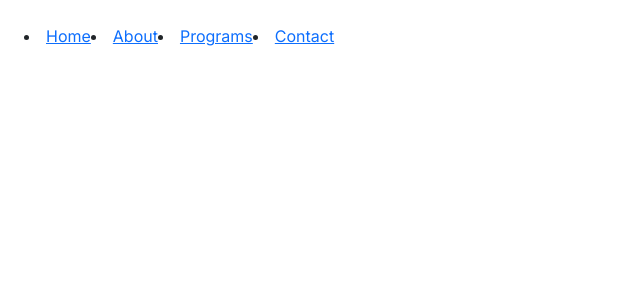
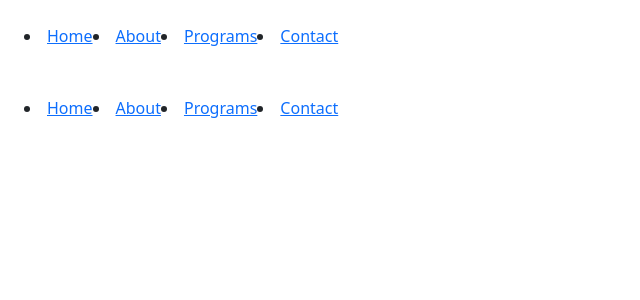
Before and after one commit to vishalsinghdhami/NextJSStaticWebApp, a Next.js app in the folder y-hub/: page /Header in a window 1280 px wide. Shown: the top 300 px of the page, without its empty margins (0-640 px from the left). Built offline with nearby package versions, Linux system fonts and the light colour scheme.

Commit message:
navbar on all pages

```diff
--- a/y-hub/app/layout.js
+++ b/y-hub/app/layout.js
@@ -1,6 +1,6 @@
 import './globals.css'
 import { Inter } from 'next/font/google'
-
+import Header from './Header/page'
 const inter = Inter({ subsets: ['latin'] })
 
 export const metadata = {
@@ -10,8 +10,10 @@ export const metadata = {
 
 export default function RootLayout({ children }) {
   return (
-    <html lang="en">
-      <body className={inter.className}>{children}</body>
-    </html>
+    <>
+    <Header></Header>
+    <main>{children}</main>
+
+    </>
   )
 }
--- a/y-hub/app/page.js
+++ b/y-hub/app/page.js
@@ -5,14 +5,16 @@ import About from './About/page'
 import Programs from './Programs/page'
 import Contact from './Contact/page'
 import HomePage from './HomePage/page'
+import RootLayout from './layout'
 export default function Home() {
   return (
+    <RootLayout>
     <main className={styles.main}>
-    <Header></Header>
     <HomePage></HomePage>
     <About></About>
     <Programs></Programs>
     <Contact></Contact>
     </main>
+    </RootLayout>
   )
 }
```
